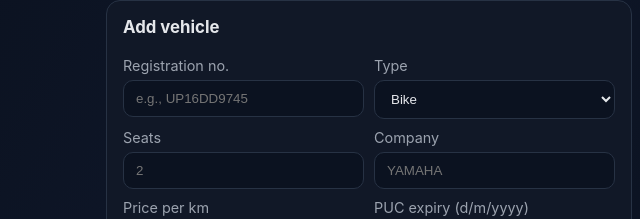
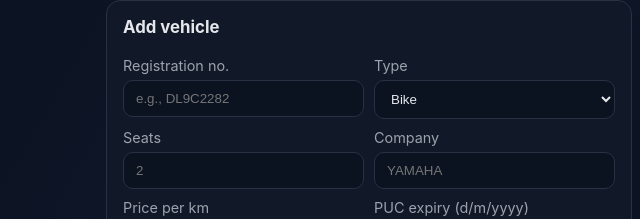
Before and after one commit to gauravdwivedii/vehicle-registration-system, a plain HTML site: page index.html in a window 1280 px wide. Shown: the part 133-352 px from the top of the page, 0-640 px from the left. Drawn offline with Linux system fonts and the light colour scheme.

Commit message:
Update index.html

```diff
--- a/index.html
+++ b/index.html
@@ -63,7 +63,7 @@
           <div class="row">
             <div>
               <label>Registration no.</label>
-              <input id="v-reg" placeholder="e.g., UP16DD9745" />
+              <input id="v-reg" placeholder="e.g., DL9C2282" />
             </div>
             <div>
               <label>Type</label>
```
